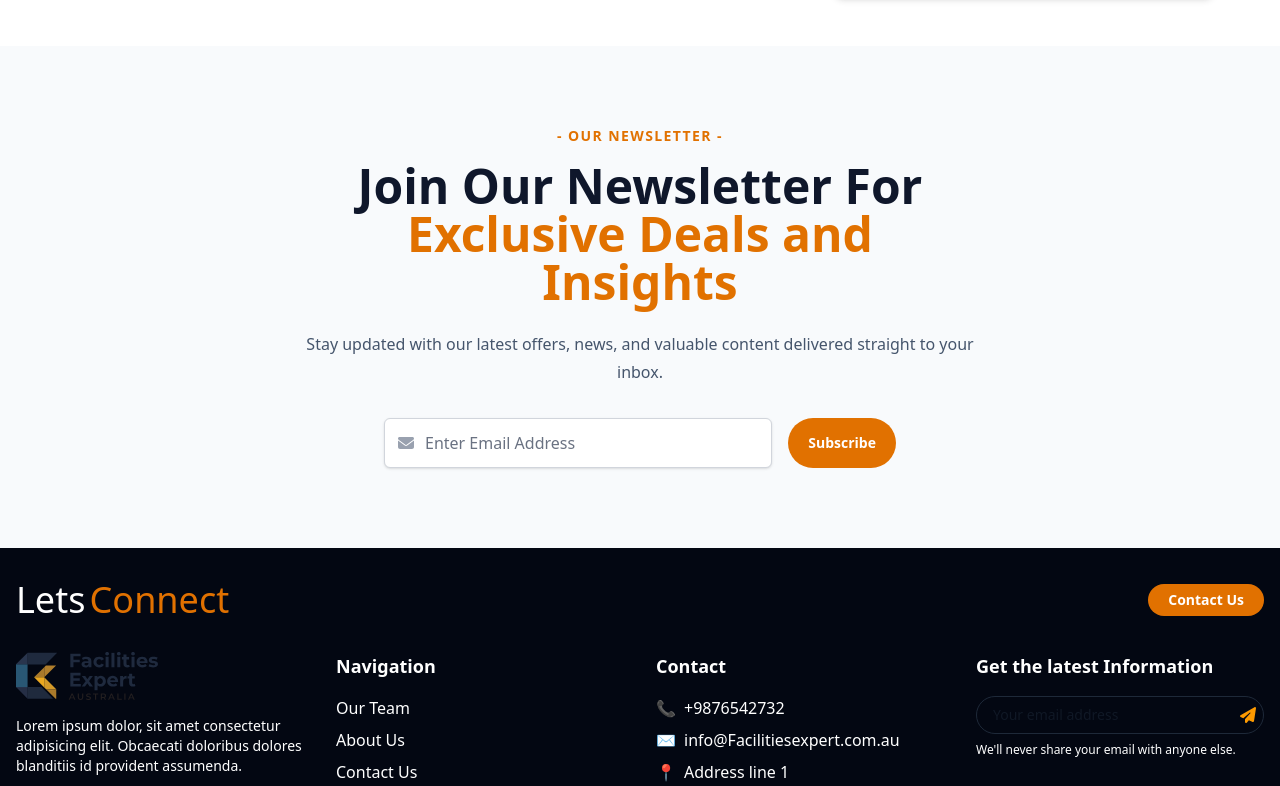
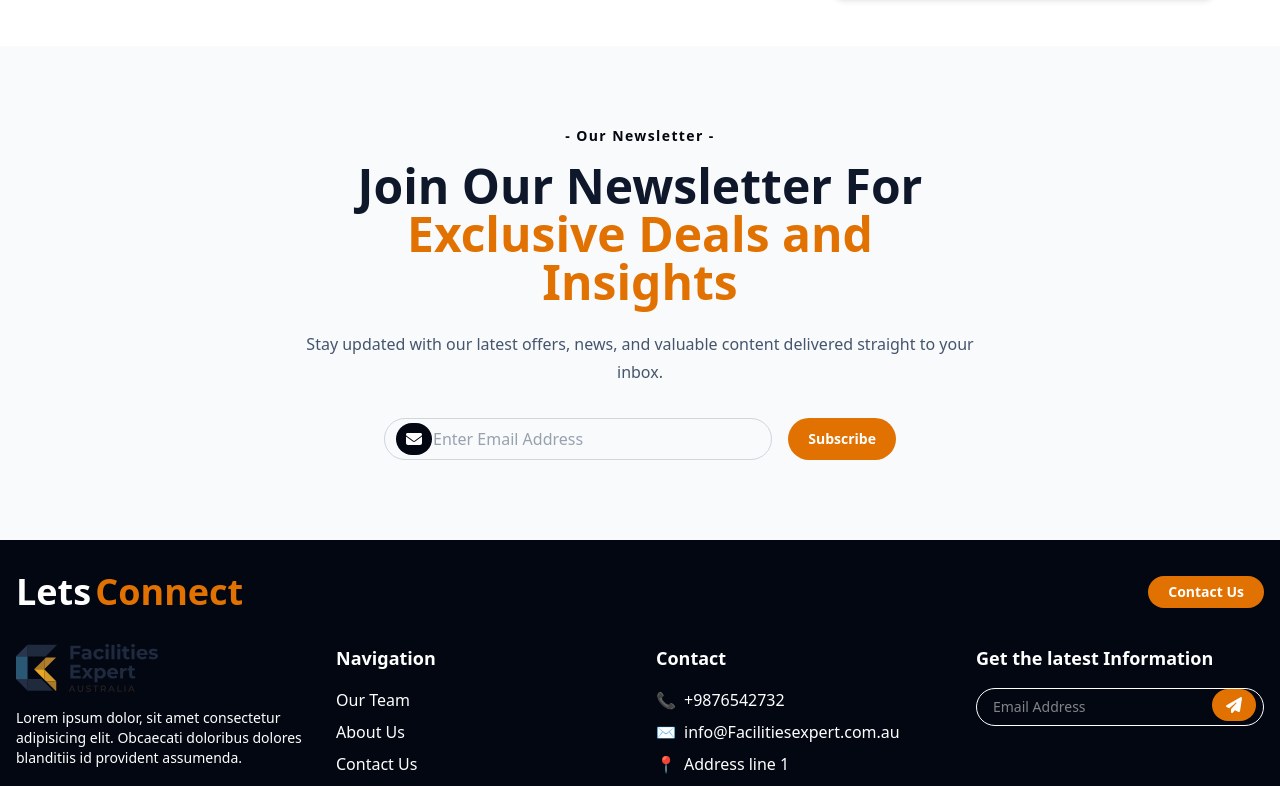
Before and after one commit to vzl-rbi/Facilities-experts, a React (Vite) app: page / in a window 1280 px wide. Shown: the part 5344-6130 px from the top of the page. Built offline with nearby package versions, Linux system fonts and the light colour scheme.

Commit message:
News later color updated

```diff
--- a/src/components/layout/Footer.tsx
+++ b/src/components/layout/Footer.tsx
@@ -14,7 +14,7 @@ const Footer = () => {
       {/* Top Section */}
       <div className="container mx-auto px-4 py-8">
         <div className="flex flex-col md:flex-row justify-between items-center mb-8">
-          <h1 className="text-center md:text-left mb-4 md:mb-0">
+          <h1 className="text-center font-bold md:text-left mb-4 md:mb-0">
             <span className="text-white text-3xl md:text-4xl">Lets</span>{" "}
             <span className="text-amber-600 text-3xl md:text-4xl">Connect</span>
           </h1>
@@ -120,22 +120,22 @@ const Footer = () => {
             <div className="relative">
               <input
                 type="email"
-                placeholder="Your email address"
-                className="py-2 pl-4 pr-10 text-sm border rounded-full w-full focus:outline-none focus:ring-1 focus:ring-amber-300 text-gray-800"
+                placeholder="Email Address"
+                className="py-2 pl-4 pr-10 text-sm text-white  border rounded-full w-full focus:outline-none focus:ring-1 focus:ring-amber-300"
               />
               <button className="absolute right-2 top-1/2 transform -translate-y-1/2 text-amber-500 hover:text-amber-600">
-                <FontAwesomeIcon icon={faPaperPlane} className="h-4 w-4" />
+                <FontAwesomeIcon
+                  icon={faPaperPlane}
+                  className="h-7 w-7 bg-amber-600 text-white rounded-2xl hover:bg-amber-700 transition-colors p-2"
+                />
               </button>
             </div>
-            <p className="text-xs mt-2">
-              We'll never share your email with anyone else.
-            </p>
           </div>
         </div>
       </div>
 
       {/* Copyright */}
-      <div className="bg-amber-600 py-4 text-center text-gray-800 font-medium">
+      <div className="bg-amber-600 py-4 text-center text-white font-medium">
         Copyright © 2025, All Rights Reserved
       </div>
     </footer>
--- a/src/components/layout/NewsLater.tsx
+++ b/src/components/layout/NewsLater.tsx
@@ -1,32 +1,12 @@
-import { useState } from "react";
 import { FontAwesomeIcon } from "@fortawesome/react-fontawesome";
 import { faEnvelope } from "@fortawesome/free-solid-svg-icons";
 
 const NewsLetter = () => {
-  const [email, setEmail] = useState("");
-
-  const handleSubmit = (e) => {
-    e.preventDefault();
-    // Handle newsletter subscription logic here
-    // e.g., send the email to your backend API
-    if (email.trim() === "") {
-      alert("Please enter your email address.");
-      return;
-    }
-    if (!/^[^\s@]+@[^\s@]+\.[^\s@]+$/.test(email)) {
-      alert("Please enter a valid email address.");
-      return;
-    }
-    console.log("Subscribing with email:", email);
-    alert(`Thank you for subscribing with ${email}!`);
-    setEmail(""); // Clear the input after submission
-  };
-
   return (
     <section className="py-12 bg-slate-50 sm:py-16 lg:py-20">
       <div className="px-4 mx-auto max-w-7xl sm:px-6 lg:px-8">
         <div className="max-w-2xl mx-auto text-center">
-          <p className="text-sm font-semibold tracking-widest text-amber-600 uppercase">
+          <p className="text-sm font-bold tracking-widest text-gray-950">
             - Our Newsletter -
           </p>
           <h2 className="mt-4 text-3xl font-bold text-slate-900 sm:text-4xl lg:text-5xl">
@@ -40,10 +20,7 @@ const NewsLetter = () => {
           </p>
         </div>
 
-        <form
-          onSubmit={handleSubmit}
-          className="max-w-lg mx-auto mt-8 space-y-4 sm:space-y-0 sm:flex sm:space-x-4"
-        >
+        <form className="max-w-lg mx-auto mt-8 space-y-4 sm:space-y-0 sm:flex sm:space-x-4">
           <div className="relative flex-grow">
             {/* Visually hidden label for accessibility, placeholder acts as visual cue */}
             <label htmlFor="email-subscribe" className="sr-only">
@@ -52,19 +29,17 @@ const NewsLetter = () => {
             <div className="absolute inset-y-0 left-0 flex items-center pl-3 pointer-events-none">
               <FontAwesomeIcon
                 icon={faEnvelope}
-                className="w-5 h-5 text-gray-400"
+                className="w-5 h-5 text-white bg-gray-950 rounded-full p-2 hover:bg-amber-600 transition-colors"
                 aria-hidden="true" // Decorative icon
               />
             </div>
             <input
               id="email-subscribe"
               type="email"
-              name="email" // Good practice for forms
-              value={email}
-              onChange={(e) => setEmail(e.target.value)}
+              name="email"
               placeholder="Enter Email Address"
               required // Basic HTML5 validation
-              className="block w-full py-3 pl-10 pr-4 text-sm text-slate-900 placeholder-gray-500 bg-white border border-gray-300 rounded-md shadow-sm focus:outline-none focus:ring-2 focus:ring-amber-600 focus:border-amber-600 sm:text-base"
+              className="text-white border border-gray-300 rounded-full pl-12 pr-4 py-2 w-full focus:outline-none focus:ring-2 focus:ring-amber-500 focus:border-transparent placeholder-gray-400"
             />
           </div>
           <button
```
